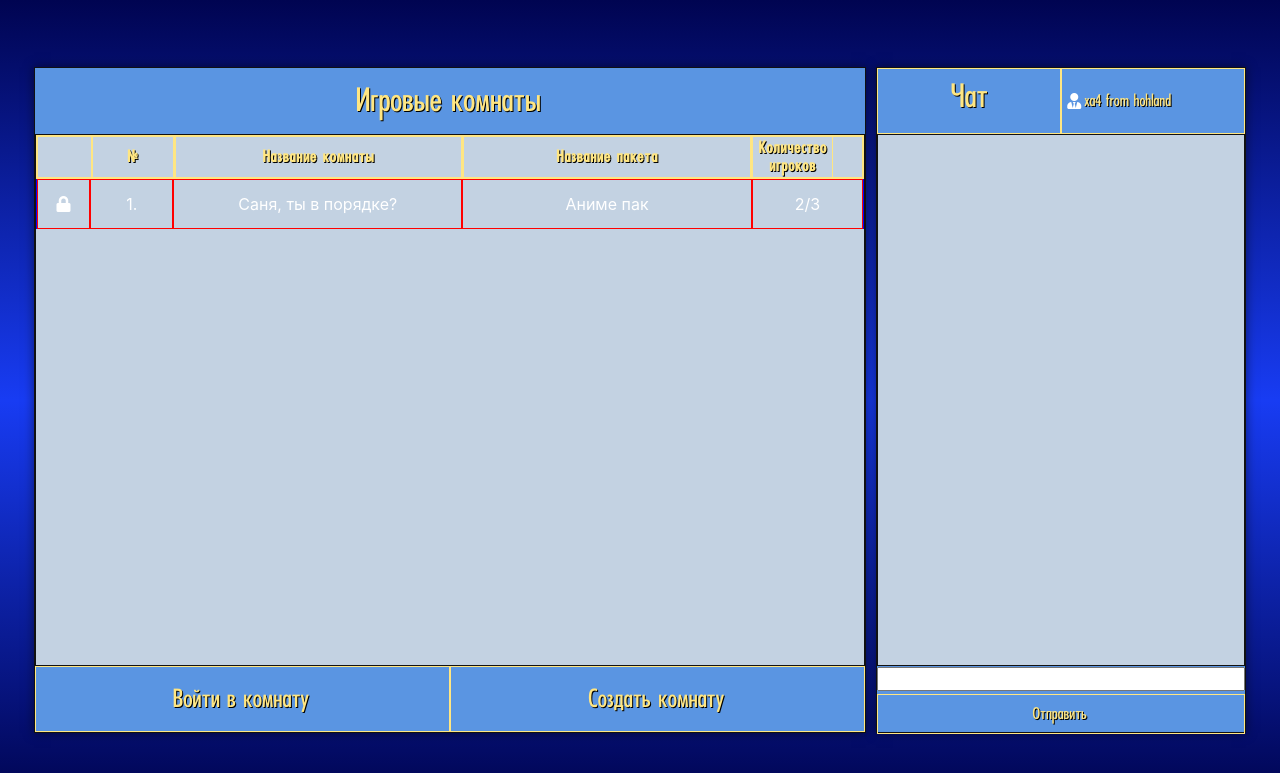
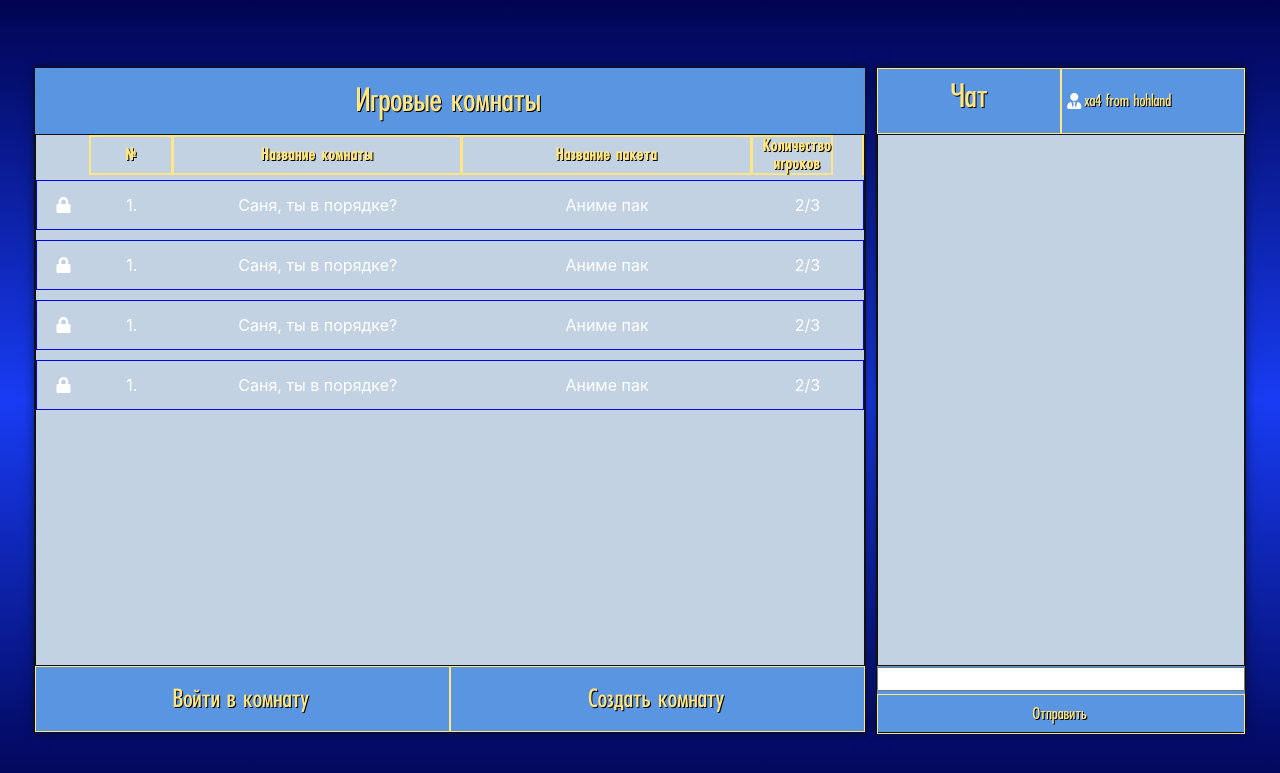
Before and after one commit to gurland/SIGame_web, a Flask app: template app/templates/game.html in a window 1280 px wide. Shown: the top 773 px of the page. Run offline with Flask 2, Linux system fonts and the light colour scheme; the template is opened without the code that fills it, so the values that code supplies are empty; some libraries are stand-ins or nearby versions.

Commit message:
Add margin for rooms in list

```diff
--- a/app/static/css/custom.css
+++ b/app/static/css/custom.css
@@ -304,9 +304,9 @@
     line-height: 1;
 }
 
-#is-locked{
-    border: none;
-}
+/*#is-locked{*/
+    /*border: none;*/
+/*}*/
 
 .heading{
     text-align: center;
@@ -330,9 +330,16 @@ body{
     align-items: center;
 }
 
-.content table{
+.content th{
     border: 2px solid #ffe682;
+    border-right: 1px solid #ffe682;
 }
+
+.content tr{
+    border-right: 2px solid #ffe682;
+
+}
+
 
 .heading{
     height: 40px;
@@ -398,14 +405,6 @@ body{
 }
 
 
-.rooms ul li{
-    list-style-type: none;
-    margin: 0px;
-    padding: 0px;
-    display: flex;
-    justify-items: flex-start;
-
-}
 
 .rooms ul{
     display: flex;
@@ -423,22 +422,28 @@ body{
 
 #is-locked{
     width: 6.5%;
+    border: 1px black;
 }
 
 #room-index-hd{
     width: 10%;
 }
 
+.content table, tbody, tr{
+    width: 100%;
+}
+
 #players-amount{
     width: 100px;
     margin: 0px;
     padding: 0px;
+    border-right: 2px solid #ffe682;
 }
 
 #players-amount span{
     width: 100%;
     margin: 0px;
-    padding: 0px;
+    padding-left: 10px;
 }
 
 #package-name{
@@ -454,18 +459,30 @@ body{
     flex-direction: row;
     justify-content: center;
     align-items: center;
-    border: red solid 1px;
+    /*border: red solid 1px;*/
     margin: 0px;
 }
 
-.room{
+.rooms ul li{
     display: flex;
     flex-direction: row;
     justify-content: flex-start;
     align-items: center;
     border: blue solid 1px;
-    margin: 0px;
+    margin-bottom: 5px;
+    margin-top: 5px;
     width: 100%;
+    list-style-type: none;
+    /*margin: 0px;*/
+    padding: 0px;
+    justify-items: flex-start;
+}
+
+.rooms ul{
+    display: flex;
+    justify-content: flex-start;
+    align-items: center;
+    flex-direction: column;
 }
 
 .locker{
--- a/app/templates/game.html
+++ b/app/templates/game.html
@@ -24,6 +24,27 @@
 
                             <div class="rooms">
                                 <ul>
+                                    <li class="room">
+                                        <div class="room-el locker"><i class="fas fa-lock"></i></div>
+                                        <div class="room-el room-index"><span id="room-index">1.</span></div>
+                                        <div class="room-el name"><span id="name">Саня, ты в порядке? </span></div>
+                                        <div class="room-el package"><span id="package">Аниме пак</span></div>
+                                        <div class="room-el players"><span id="players">2/3</span></div>
+                                    </li>
+                                    <li class="room">
+                                        <div class="room-el locker"><i class="fas fa-lock"></i></div>
+                                        <div class="room-el room-index"><span id="room-index">1.</span></div>
+                                        <div class="room-el name"><span id="name">Саня, ты в порядке? </span></div>
+                                        <div class="room-el package"><span id="package">Аниме пак</span></div>
+                                        <div class="room-el players"><span id="players">2/3</span></div>
+                                    </li>
+                                    <li class="room">
+                                        <div class="room-el locker"><i class="fas fa-lock"></i></div>
+                                        <div class="room-el room-index"><span id="room-index">1.</span></div>
+                                        <div class="room-el name"><span id="name">Саня, ты в порядке? </span></div>
+                                        <div class="room-el package"><span id="package">Аниме пак</span></div>
+                                        <div class="room-el players"><span id="players">2/3</span></div>
+                                    </li>
                                     <li class="room">
                                         <div class="room-el locker"><i class="fas fa-lock"></i></div>
                                         <div class="room-el room-index"><span id="room-index">1.</span></div>
```
